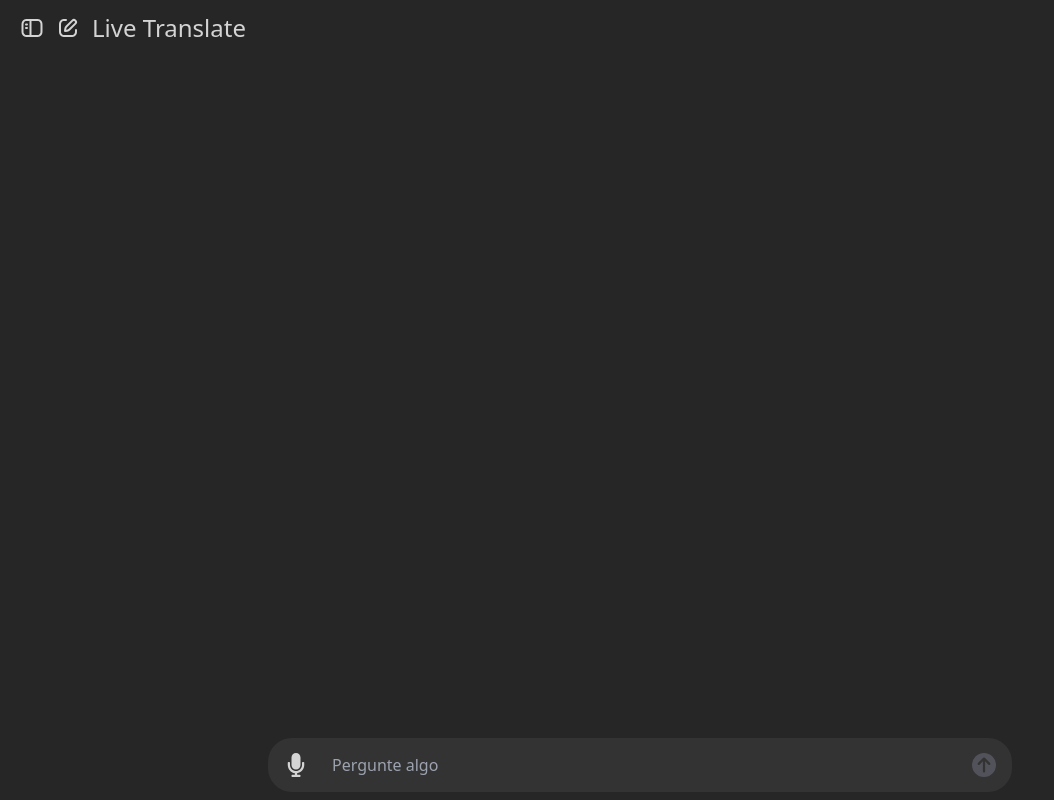
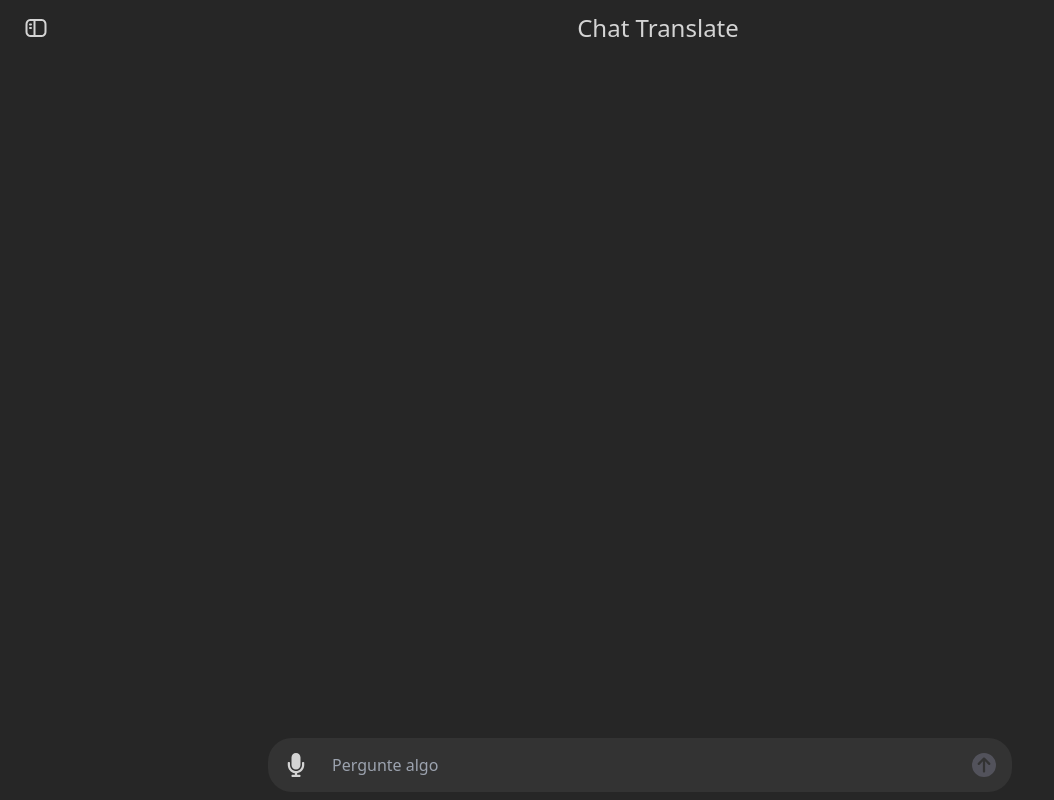
Before and after one commit to KristoferBorges/live-translator-web, a React (Vite) app in the folder front/: page / in a window 1280 px wide. Shown: the whole page, without its empty margins (0-1054 px from the left). Built offline with nearby package versions, Linux system fonts and the light colour scheme.

Commit message:
refactor(header): mudança de  icones no header

```diff
--- a/front/index.html
+++ b/front/index.html
@@ -8,7 +8,7 @@
       name="description"
       content="Web app para traduzir qualquer texto em qualquer lingaguem"
     />
-    <title>Live Translator</title>
+    <title>Chat Translator</title>
   </head>
   <body>
     <div id="root"></div>
--- a/front/src/components/AsideMenu.jsx
+++ b/front/src/components/AsideMenu.jsx
@@ -16,7 +16,6 @@
       <div data-menu={menu} className="flex flex-col">
         <header className="mb-10 h-14 flex justify-between items-center px-3 md:p-0">
           <ButtonIcon onClick={() => setMenu(!menu)} icon={MenuSVG} />
-          <ButtonIcon icon={WriteSVG} />
         </header>
         <LanguageSelect title={'Idioma desejado'} choice="prefer" />
         <LanguageSelect title={'Idioma destino'} choice="response" />
--- a/front/src/components/AsideMenuMobile.jsx
+++ b/front/src/components/AsideMenuMobile.jsx
@@ -23,7 +23,6 @@
       >
         <header className="mb-10 h-14 flex justify-between items-center px-3 md:p-0">
           <ButtonIcon onClick={() => setMenuMobile(false)} icon={MenuSVG} />
-          <ButtonIcon icon={WriteSVG} />
         </header>
         <LanguageSelect title={'Idioma desejado'} choice="prefer" />
         <LanguageSelect title={'Idioma destino'} choice="response" />
--- a/front/src/components/Header.jsx
+++ b/front/src/components/Header.jsx
@@ -1,35 +1,27 @@
 import { useContext } from 'react';
 import MenuSVG from '../assets/menuSVG.svg?react';
-import WriteSVG from '../assets/writeSVG.svg?react';
 import { TranslatorContext } from '../context/TranslatorContext';
 
 const Header = () => {
   const { menu, setMenu, setMenuMobile } = useContext(TranslatorContext);
   return (
-    <header className="w-full p-3 max-h-14 md:px-5">
-      {/* Menu Small screen */}
-      <div className="flex justify-between w-full gap-3 px-3 md:hidden">
-        <button onClick={() => setMenuMobile(true)}>
+    <header className="w-full p-3 max-h-14">
+      <div className="flex items-center w-full gap-3 px-3">
+        {/* Menu Small screen */}
+        <button onClick={() => setMenuMobile(true)} className="md:hidden">
           <MenuSVG />
         </button>
-        <h1 className="text-2xl font-medium text-neutral-100">
-          Live Translate
+        {/* Menu medium/large screen */}
+        <button
+          onClick={() => setMenu(true)}
+          className="hidden data-[menu=true]:hidden md:flex"
+          data-menu={menu}
+        >
+          <MenuSVG />
+        </button>
+        <h1 className="text-2xl text-center font-medium text-neutral-300 flex-1">
+          Chat Translate
         </h1>
-        <button>
-          <WriteSVG />
-        </button>
-      </div>
-      {/* Menu medium/large screen */}
-      <div className="hidden md:flex gap-3 items-center">
-        <div className="flex gap-3 data-[menu=true]:hidden" data-menu={menu}>
-          <button onClick={() => setMenu(true)}>
-            <MenuSVG />
-          </button>
-          <button>
-            <WriteSVG />
-          </button>
-        </div>
-        <h1 className="text-2xl font-medium">Live Translate</h1>
       </div>
     </header>
   );
```
